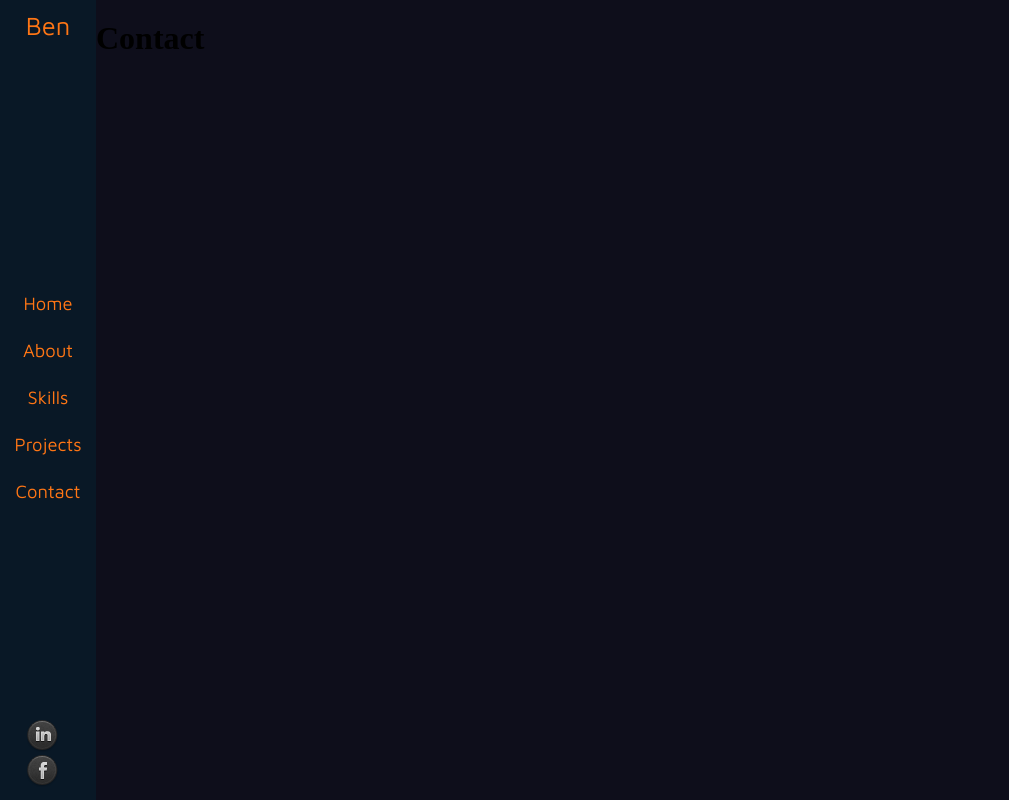
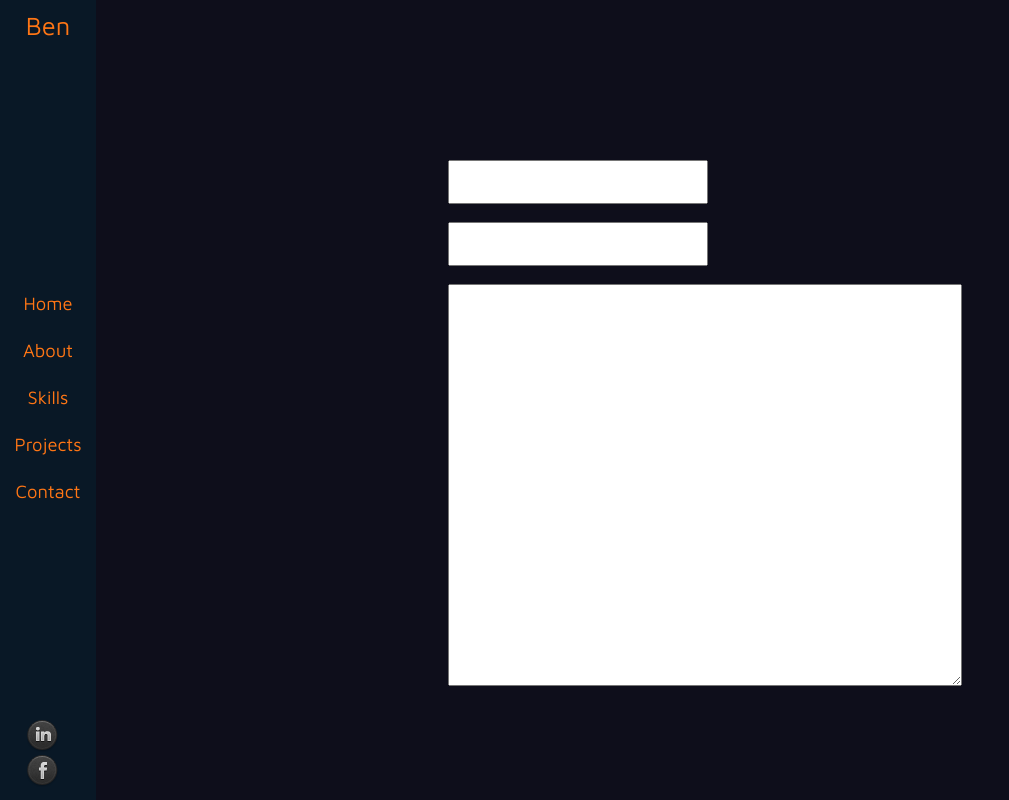
Before and after one commit to benjaminfkile/portfolio-ben, a React (Create React App) app: page /contact in a window 1280 px wide. Shown: the whole page, without its empty margins (0-1009 px from the left). Built offline with nearby package versions, Linux system fonts and the light colour scheme.

Commit message:
hello portfolio

```diff
--- a/package.json
+++ b/package.json
@@ -6,6 +6,7 @@
     "@testing-library/jest-dom": "^4.2.4",
     "@testing-library/react": "^9.4.0",
     "@testing-library/user-event": "^7.2.1",
+    "axios": "^0.19.2",
     "react": "^16.12.0",
     "react-dom": "^16.12.0",
     "react-iframe": "^1.8.0",
--- a/src/Contact/Contact.css
+++ b/src/Contact/Contact.css
@@ -0,0 +1,24 @@
+.contact{
+    position: absolute;
+    width: 40vw;
+    height: 40vw;
+    top: 20vh;
+    left: 35vw;
+}
+
+.contact input{
+    display: flex;
+}
+
+.input-name{
+    width: 50%;
+    height: 5vh;
+}
+.input-email{
+    width: 50%;
+    height: 5vh;
+}
+.input-message{
+    width: 100%;
+    height: 50vh;
+}
--- a/src/Contact/Contact.js
+++ b/src/Contact/Contact.js
@@ -1,16 +1,75 @@
 import React, { Component } from 'react'
+import axios from 'axios';
 import '../Contact/Contact.css'
 
 class Contact extends Component {
+
+    // state = {
+    //     name: "Name",
+    //     email: "Email",
+    //     message: "Message"
+    // }
+
+
+    handleSubmit(e) {
+        e.preventDefault();
+        const name = document.getElementById('name').value;
+        const email = document.getElementById('email').value;
+        const message = document.getElementById('message').value;
+        //     axios({
+        //         method: "POST",
+        //         url:"http://localhost:8000/send",
+        //         data: {
+        //             name: name,
+        //             email: email,
+        //             messsage: message
+        //         }
+        //     }).then((response)=>{
+        //         if (response.data.msg === 'success'){
+        //             alert("Message Sent.");
+        //             this.resetForm()
+        //         }else if(response.data.msg === 'fail'){
+        //             alert("Message failed to send.")
+        //         }
+        //     })
+        // }
+
+        // resetForm(){
+        //document.getElementById('contact-form').reset();
+
+        fetch('https://localhost:8000/send', {
+            method: 'POST',
+            headers: {
+                'Accept': 'application/json',
+                'Content-Type': 'application/json',
+            },
+            body: JSON.stringify({
+                name: name,
+                email: email,
+                messsage: message
+            })
+        }).then((response) => {
+        }).then(() => {
+            alert(':)')
+        });
+    }
+
     render() {
         return (
-            <div className="Contact">
-                <h1>
-                    Contact
-                </h1>
+            <div className="contact">
+               <form>
+                   <input className="input-name"></input>
+                   <br></br>
+                   <input className="input-email"></input>
+                    <br></br>
+                   <textarea className="input-message"></textarea>
+               </form>
             </div>
+
+
         )
     }
 }
 
+
 export default Contact
--- a/src/Projects/Projects.css
+++ b/src/Projects/Projects.css
@@ -41,10 +41,10 @@
     height: 22vh;
 }
 .Buttons{
-    position: absolute;
+    /* position: absolute; */
     display: flex;
     margin-left: 15%;
-    top: 35vh;
+    bottom: -3vh;
     -webkit-animation: Quick_Intro
     0.9s 1s both;
     animation: Quick_Intro
--- a/src/Projects/Projects.js
+++ b/src/Projects/Projects.js
@@ -75,9 +75,7 @@ class Projects extends Component {
                         <br></br>
                         {/* <br></br> */}
                         <a href={this.state.store[this.state.projectIndex].url} target="_blank">{this.state.store[this.state.projectIndex].url}</a>
-                    </div>
-                    <br></br>
-                    <div className="Buttons">
+                        <div className="Buttons">
                         <div className="Left_Btn" onClick={this.panLeft}>
                             <p>
                                 &lt;
@@ -89,6 +87,20 @@ class Projects extends Component {
                             </p>
                         </div>
                     </div>
+                    </div>
+                    <br></br>
+                    {/* <div className="Buttons">
+                        <div className="Left_Btn" onClick={this.panLeft}>
+                            <p>
+                                &lt;
+                            </p>
+                        </div>
+                        <div className="Right_Btn" onClick={this.panRight}>
+                            <p>
+                                &gt;
+                            </p>
+                        </div>
+                    </div> */}
                 </div>
                 {this.state.store[this.state.projectIndex].portrait &&
                     <div className="Right_Projects_Portrait" key={Math.random() + Math.random()}>
```
Also changed, not shown: 1 other file (tests, documents, lock files or other folders).
